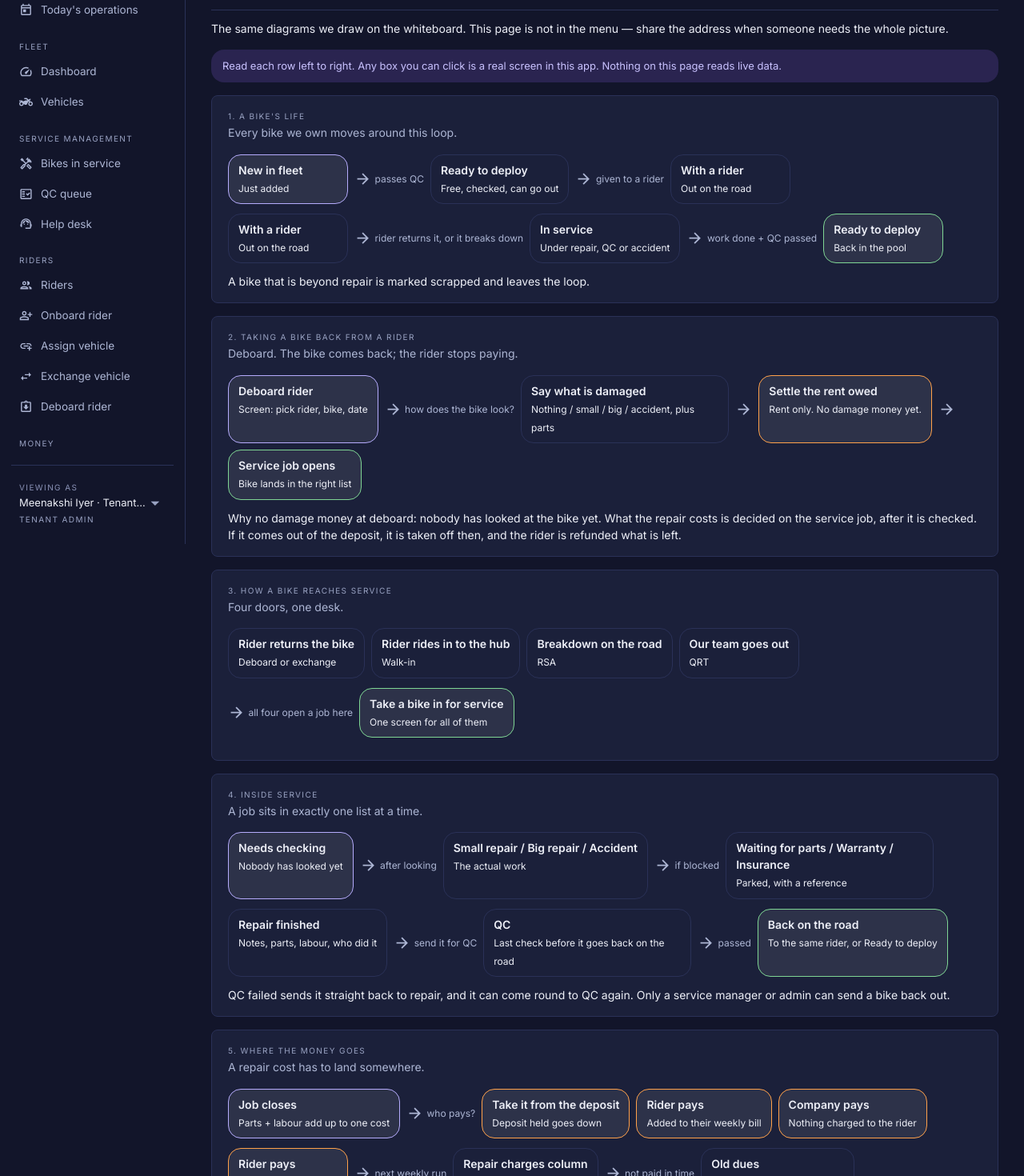
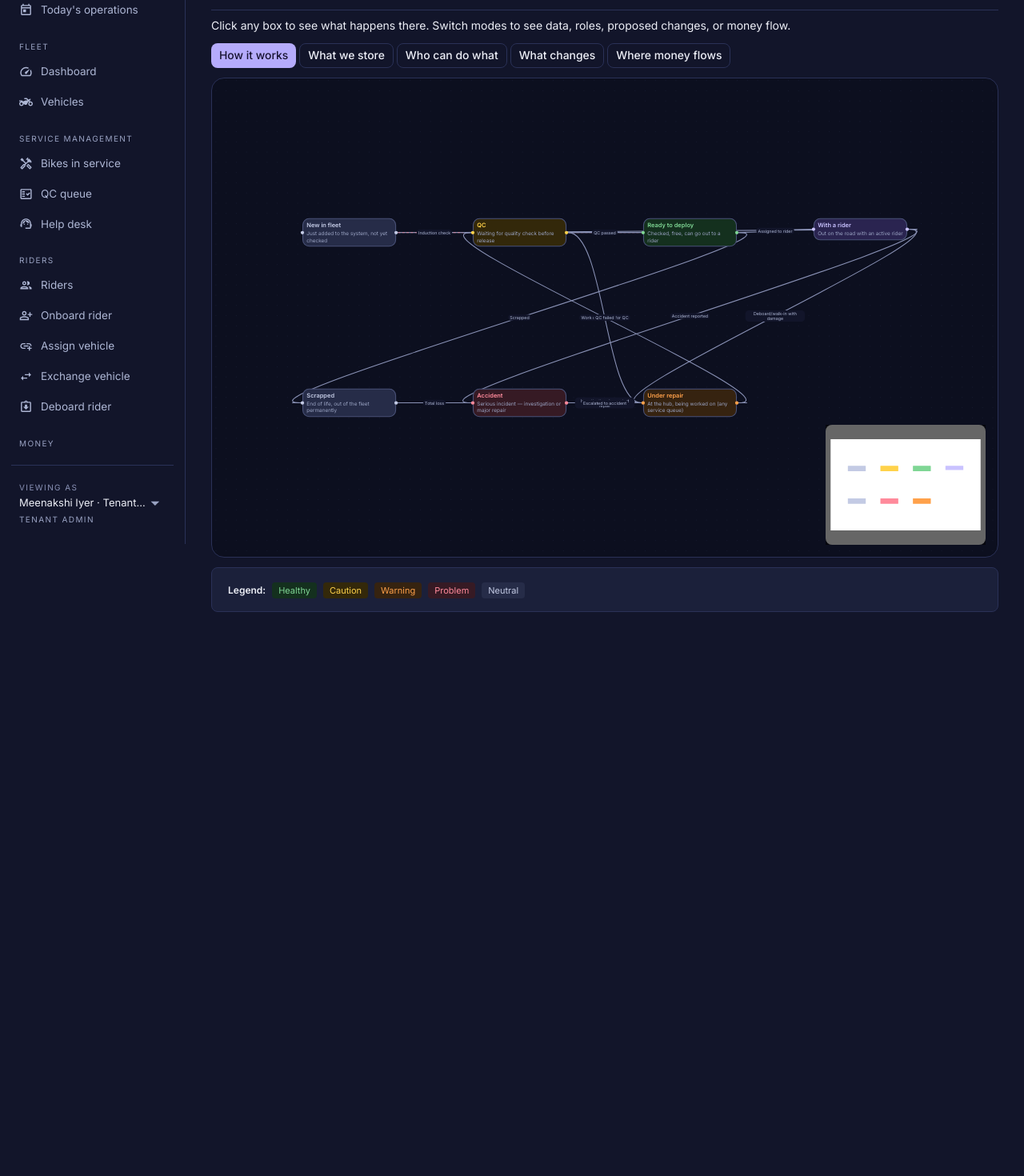
Before and after one commit to SumukhMK/EV-APP, a React (Vite) app in the folder frontend/app/: page /flows in a window 1280 px wide. Shown: the part 120-1590 px from the top of the page at 80% size. After the commit the page ends 949 px from the top, so only its background shows below. Built offline with nearby package versions, Linux system fonts and the light colour scheme.

Commit message:
feat(flows): interactive ReactFlow page with 5 modes, sidebar, RBAC, as-is/to-be
Co-Authored-By: Claude Opus 4.6 (1M context) <noreply@anthropic.com>

```diff
--- a/frontend/app/src/pages/admin/Flows.tsx
+++ b/frontend/app/src/pages/admin/Flows.tsx
@@ -1,173 +1,244 @@
+import { useCallback, useEffect, useMemo, useState } from 'react';
+import { ReactFlow, Background, MiniMap, useNodesState, useEdgesState, type Node } from '@xyflow/react';
+import '@xyflow/react/dist/style.css';
 import Box from '@mui/material/Box';
+import Button from '@mui/material/Button';
+import ToggleButton from '@mui/material/ToggleButton';
+import ToggleButtonGroup from '@mui/material/ToggleButtonGroup';
 import Typography from '@mui/material/Typography';
-import ArrowForwardIcon from '@mui/icons-material/ArrowForwardOutlined';
-import { Link } from 'react-router-dom';
+import { useSearchParams } from 'react-router-dom';
 import { PageHeader } from '../../components/PageHeader';
 import { Panel } from '../../components/Panel';
-import { InfoStrip } from '../../components/InfoStrip';
+import { StateChip } from '../../components/StateChip';
+import { neutral, base, status as statusTokens } from '../../theme/tokens';
+import { USER_ROLE_LABEL } from '../../lib/labels';
+import { FlowNode } from './flows/FlowNode';
+import { FlowEdge } from './flows/FlowEdge';
+import { FlowSidebar } from './flows/FlowSidebar';
+import { nodesForMode, edgesForMode } from './flows/flowData';
+import { FLOW_MODES, type FlowMode, type FlowNodeData } from './flows/types';
+import type { UserRole } from '../../types';
 
-/**
- * A hidden page, like /design-tokens. It is the picture we keep drawing on
- * whiteboards: what happens to a bike, who touches it, and when money moves.
- * Nothing here reads live data — it is documentation that lives next to the
- * code so it cannot drift as quietly as a slide deck does.
- */
+const nodeTypes = { flow: FlowNode };
+const edgeTypes = { flow: FlowEdge };
+const ALL_ROLES: UserRole[] = ['SUPER_ADMIN', 'TENANT_ADMIN', 'FLEET_STAFF', 'SERVICE_MANAGER'];
 
-type Tone = 'plain' | 'start' | 'end' | 'money';
-
-const TONE_SX: Record<Tone, object> = {
-  plain: { borderColor: 'divider', bgcolor: 'background.paper' },
-  start: { borderColor: 'primary.main', bgcolor: 'action.hover' },
-  end: { borderColor: 'success.main', bgcolor: 'action.hover' },
-  money: { borderColor: 'warning.main', bgcolor: 'action.hover' },
-};
-
-function Node({ title, note, tone = 'plain', to }: { title: string; note?: string; tone?: Tone; to?: string }) {
-  return (
-    <Box
-      {...(to ? { component: Link, to } : {})}
-      sx={{
-        border: 1, borderRadius: 2, px: 3, py: 2, minWidth: 150, maxWidth: 260,
-        textDecoration: 'none', color: 'inherit', display: 'block', ...TONE_SX[tone],
-      }}
-    >
-      <Typography variant="body2" sx={{ fontWeight: 600 }}>{title}</Typography>
-      {note && <Typography variant="caption" color="text.secondary">{note}</Typography>}
-    </Box>
-  );
-}
-
-function Arrow({ label }: { label?: string }) {
-  return (
-    <Box sx={{ display: 'flex', alignItems: 'center', gap: 1, color: 'text.secondary', alignSelf: 'center' }}>
-      <ArrowForwardIcon fontSize="small" />
-      {label && <Typography variant="caption">{label}</Typography>}
-    </Box>
-  );
-}
-
-function Row({ children }: { children: React.ReactNode }) {
-  return <Box sx={{ display: 'flex', flexWrap: 'wrap', gap: 2, alignItems: 'stretch', mb: 3 }}>{children}</Box>;
+function isFlowMode(v: string | null): v is FlowMode {
+  return FLOW_MODES.some((m) => m.id === v);
 }
 
 export function Flows() {
+  const [params, setParams] = useSearchParams();
+  const rawMode = params.get('mode');
+  const mode: FlowMode = isFlowMode(rawMode) ? rawMode : 'operational';
+  const [selectedNode, setSelectedNode] = useState<Node<FlowNodeData> | null>(null);
+  const [rbacRole, setRbacRole] = useState<UserRole>('FLEET_STAFF');
+  const [asIsView, setAsIsView] = useState<'asis' | 'tobe'>('tobe');
+
+  const setMode = useCallback(
+    (next: FlowMode) => {
+      setParams({ mode: next }, { replace: true });
+      setSelectedNode(null);
+    },
+    [setParams],
+  );
+
+  const initialNodes = useMemo(() => nodesForMode(mode), [mode]);
+  const initialEdges = useMemo(
+    () => edgesForMode(mode, mode === 'rbac' ? rbacRole : undefined),
+    [mode, rbacRole],
+  );
+
+  // Apply visual overrides per mode
+  const styledNodes = useMemo(() => {
+    return initialNodes.map((node) => {
+      const d = node.data;
+      let opacity = 1;
+      let borderStyle: string | undefined;
+
+      if (mode === 'rbac') {
+        const perm = d.permissions[rbacRole];
+        if (!perm.canAct && !perm.canView) opacity = 0.25;
+        else if (!perm.canAct) opacity = 0.55;
+      }
+
+      if (mode === 'asis') {
+        if (asIsView === 'tobe' && d.toBe === 'removed') opacity = 0.25;
+        if (asIsView === 'asis' && d.asIs === 'dead') borderStyle = 'dashed';
+      }
+
+      return { ...node, style: { opacity, borderStyle } };
+    });
+  }, [initialNodes, mode, rbacRole, asIsView]);
+
+  const styledEdges = useMemo(() => {
+    return initialEdges.map((edge) => {
+      const d = edge.data;
+      if (!d) return edge;
+      let opacity = 1;
+      if (mode === 'asis' && asIsView === 'tobe' && d.toBe === 'removed') opacity = 0.2;
+      if (mode === 'asis' && asIsView === 'asis' && d.asIs === 'bypass') opacity = 0.7;
+      return { ...edge, style: { ...edge.style, opacity } };
+    });
+  }, [initialEdges, mode, asIsView]);
+
+  const [nodes, setNodes, onNodesChange] = useNodesState(styledNodes);
+  const [edges, setEdges, onEdgesChange] = useEdgesState(styledEdges);
+
+  // Sync nodes/edges when mode, role, or as-is view changes
+  useEffect(() => {
+    setNodes(styledNodes);
+  }, [styledNodes, setNodes]);
+
+  useEffect(() => {
+    setEdges(styledEdges);
+  }, [styledEdges, setEdges]);
+
+  const onNodeClick = useCallback((_: React.MouseEvent, node: Node) => {
+    setSelectedNode(node as Node<FlowNodeData>);
+  }, []);
+
   return (
     <>
-      <PageHeader
-        section="Reference"
-        title="How the work flows"
-      />
-
-      <Typography variant="body2" color="text.secondary" sx={{ mt: 3 }}>
-        The same diagrams we draw on the whiteboard. This page is not in the menu — share the address
-        when someone needs the whole picture.
+      <PageHeader section="Reference" title="How the work flows" />
+      <Typography variant="body2" color="text.secondary" sx={{ mt: 2 }}>
+        Click any box to see what happens there. Switch modes to see data, roles, proposed changes,
+        or money flow.
       </Typography>
 
-      <Box sx={{ mt: 4 }}>
-        <InfoStrip>
-          Read each row left to right. Any box you can click is a real screen in this app. Nothing on
-          this page reads live data.
-        </InfoStrip>
+      {/* Mode tabs */}
+      <Box sx={{ display: 'flex', flexWrap: 'wrap', gap: 1, mt: 3 }}>
+        {FLOW_MODES.map((m) => (
+          <Button
+            key={m.id}
+            variant={mode === m.id ? 'contained' : 'outlined'}
+            color={mode === m.id ? 'primary' : 'inherit'}
+            size="small"
+            onClick={() => setMode(m.id)}
+          >
+            {m.label}
+          </Button>
+        ))}
       </Box>
 
-      <Panel label="1. A bike's life" subtitle="Every bike we own moves around this loop." sx={{ mt: 4 }}>
-        <Row>
-          <Node tone="start" title="New in fleet" note="Just added" to="/vehicles" />
-          <Arrow label="passes QC" />
-          <Node title="Ready to deploy" note="Free, checked, can go out" />
-          <Arrow label="given to a rider" />
-          <Node title="With a rider" note="Out on the road" />
-        </Row>
-        <Row>
-          <Node title="With a rider" note="Out on the road" />
-          <Arrow label="rider returns it, or it breaks down" />
-          <Node title="In service" note="Under repair, QC or accident" to="/service/queues" />
-          <Arrow label="work done + QC passed" />
-          <Node tone="end" title="Ready to deploy" note="Back in the pool" />
-        </Row>
-        <Typography variant="body2" color="text.secondary">
-          A bike that is beyond repair is marked scrapped and leaves the loop.
-        </Typography>
-      </Panel>
+      {/* RBAC role picker */}
+      {mode === 'rbac' && (
+        <Box sx={{ mt: 2 }}>
+          <ToggleButtonGroup
+            value={rbacRole}
+            exclusive
+            onChange={(_, v) => {
+              if (v) setRbacRole(v as UserRole);
+            }}
+            size="small"
+          >
+            {ALL_ROLES.map((r) => (
+              <ToggleButton key={r} value={r}>
+                {USER_ROLE_LABEL[r]}
+              </ToggleButton>
+            ))}
+          </ToggleButtonGroup>
+        </Box>
+      )}
 
-      <Panel label="2. Taking a bike back from a rider" subtitle="Deboard. The bike comes back; the rider stops paying." sx={{ mt: 4 }}>
-        <Row>
-          <Node tone="start" title="Deboard rider" note="Screen: pick rider, bike, date" to="/assignments/deboard" />
-          <Arrow label="how does the bike look?" />
-          <Node title="Say what is damaged" note="Nothing / small / big / accident, plus parts" />
-          <Arrow />
-          <Node title="Settle the rent owed" note="Rent only. No damage money yet." tone="money" />
-          <Arrow />
-          <Node tone="end" title="Service job opens" note="Bike lands in the right list" to="/service/queues" />
-        </Row>
-        <Typography variant="body2" color="text.secondary">
-          Why no damage money at deboard: nobody has looked at the bike yet. What the repair costs is
-          decided on the service job, after it is checked. If it comes out of the deposit, it is taken
-          off then, and the rider is refunded what is left.
-        </Typography>
-      </Panel>
+      {/* As-Is / To-Be toggle */}
+      {mode === 'asis' && (
+        <Box sx={{ mt: 2 }}>
+          <ToggleButtonGroup
+            value={asIsView}
+            exclusive
+            onChange={(_, v) => {
+              if (v) setAsIsView(v as 'asis' | 'tobe');
+            }}
+            size="small"
+          >
+            <ToggleButton value="asis">As-is (current)</ToggleButton>
+            <ToggleButton value="tobe">To-be (proposed)</ToggleButton>
+          </ToggleButtonGroup>
+        </Box>
+      )}
 
-      <Panel label="3. How a bike reaches service" subtitle="Four doors, one desk." sx={{ mt: 4 }}>
-        <Row>
-          <Node title="Rider returns the bike" note="Deboard or exchange" />
-          <Node title="Rider rides in to the hub" note="Walk-in" />
-          <Node title="Breakdown on the road" note="RSA" />
-          <Node title="Our team goes out" note="QRT" />
-        </Row>
-        <Row>
-          <Arrow label="all four open a job here" />
-          <Node tone="end" title="Take a bike in for service" note="One screen for all of them" to="/service/assistance/new" />
-        </Row>
-      </Panel>
+      {/* Canvas + Sidebar */}
+      <Box
+        sx={{
+          display: 'flex',
+          mt: 3,
+          height: 600,
+          border: 1,
+          borderColor: 'divider',
+          borderRadius: 2,
+          overflow: 'hidden',
+          bgcolor: base.bgDeep,
+        }}
+      >
+        <Box sx={{ flex: 1, minWidth: 0 }}>
+          <ReactFlow
+            nodes={nodes}
+            edges={edges}
+            onNodesChange={onNodesChange}
+            onEdgesChange={onEdgesChange}
+            onNodeClick={onNodeClick}
+            nodeTypes={nodeTypes}
+            edgeTypes={edgeTypes}
+            fitView
+            fitViewOptions={{ padding: 0.3 }}
+            proOptions={{ hideAttribution: true }}
+            minZoom={0.3}
+            maxZoom={2}
+          >
+            <Background color={neutral[800]} gap={24} />
+            <MiniMap
+              nodeColor={(n) => {
+                const d = n.data as FlowNodeData;
+                return statusTokens[d.tone]?.fg ?? neutral[500];
+              }}
+              maskColor="rgba(0,0,0,0.6)"
+              style={{ borderRadius: 8 }}
+            />
+          </ReactFlow>
+        </Box>
+        <FlowSidebar node={selectedNode} mode={mode} onClose={() => setSelectedNode(null)} />
+      </Box>
 
-      <Panel label="4. Inside service" subtitle="A job sits in exactly one list at a time." sx={{ mt: 4 }}>
-        <Row>
-          <Node tone="start" title="Needs checking" note="Nobody has looked yet" />
-          <Arrow label="after looking" />
-          <Node title="Small repair / Big repair / Accident" note="The actual work" />
-          <Arrow label="if blocked" />
-          <Node title="Waiting for parts / Warranty / Insurance" note="Parked, with a reference" />
-        </Row>
-        <Row>
-          <Node title="Repair finished" note="Notes, parts, labour, who did it" />
-          <Arrow label="send it for QC" />
-          <Node title="QC" note="Last check before it goes back on the road" to="/service/qc" />
-          <Arrow label="passed" />
-          <Node tone="end" title="Back on the road" note="To the same rider, or Ready to deploy" />
-        </Row>
-        <Typography variant="body2" color="text.secondary">
-          QC failed sends it straight back to repair, and it can come round to QC again. Only a service
-          manager or admin can send a bike back out.
-        </Typography>
-      </Panel>
-
-      <Panel label="5. Where the money goes" subtitle="A repair cost has to land somewhere." sx={{ mt: 4 }}>
-        <Row>
-          <Node tone="start" title="Job closes" note="Parts + labour add up to one cost" />
-          <Arrow label="who pays?" />
-          <Node tone="money" title="Take it from the deposit" note="Deposit held goes down" />
-          <Node tone="money" title="Rider pays" note="Added to their weekly bill" />
-          <Node tone="money" title="Company pays" note="Nothing charged to the rider" />
-        </Row>
-        <Row>
-          <Node title="Rider pays" note="A charge is raised" tone="money" />
-          <Arrow label="next weekly run" />
-          <Node title="Repair charges column" note="On the rider's bill" to="/payments/run" />
-          <Arrow label="not paid in time" />
-          <Node title="Old dues" note="Carried to the following week" to="/payments/overdue" />
-        </Row>
-        <Typography variant="body2" color="text.secondary">
-          Nothing is charged while a job is open. The charge is raised once, when the bike goes back out.
-        </Typography>
-      </Panel>
-
-      <Panel label="6. Who does what" sx={{ mt: 4 }}>
-        <Row>
-          <Node title="Hub staff" note="Take bikes in, hand them out, deboard riders" />
-          <Node title="Workshop" note="Repair, write down costs, run QC" />
-          <Node title="Service manager / admin" note="Decides who pays and sends the bike back out" />
-          <Node title="Money desk" note="Runs the weekly bill, chases old dues" />
-        </Row>
+      {/* Legend */}
+      <Panel sx={{ mt: 3 }}>
+        <Box sx={{ display: 'flex', flexWrap: 'wrap', gap: 2, alignItems: 'center' }}>
+          <Typography variant="caption" color="text.secondary" sx={{ fontWeight: 600 }}>
+            Legend:
+          </Typography>
+          <StateChip label="Healthy" tone="good" />
+          <StateChip label="Caution" tone="caution" />
+          <StateChip label="Warning" tone="warn" />
+          <StateChip label="Problem" tone="bad" />
+          <StateChip label="Neutral" tone="neutral" />
+          {mode === 'asis' && (
+            <>
+              <Typography variant="caption" color="text.secondary">
+                |
+              </Typography>
+              <Typography variant="caption" sx={{ color: 'var(--s-bad-fg)' }}>
+                --- Dashed = bypass / removed
+              </Typography>
+              <Typography variant="caption" sx={{ color: 'var(--s-good-fg)' }}>
+                NEW = added in to-be
+              </Typography>
+            </>
+          )}
+          {mode === 'rbac' && (
+            <>
+              <Typography variant="caption" color="text.secondary">
+                |
+              </Typography>
+              <Typography variant="caption">Bright = can act</Typography>
+              <Typography variant="caption" sx={{ opacity: 0.55 }}>
+                Faded = view only
+              </Typography>
+              <Typography variant="caption" sx={{ opacity: 0.25 }}>
+                Ghost = no access
+              </Typography>
+            </>
+          )}
+        </Box>
       </Panel>
     </>
   );
```
Also changed, not shown: 1 other file (tests, documents, lock files or other folders).
